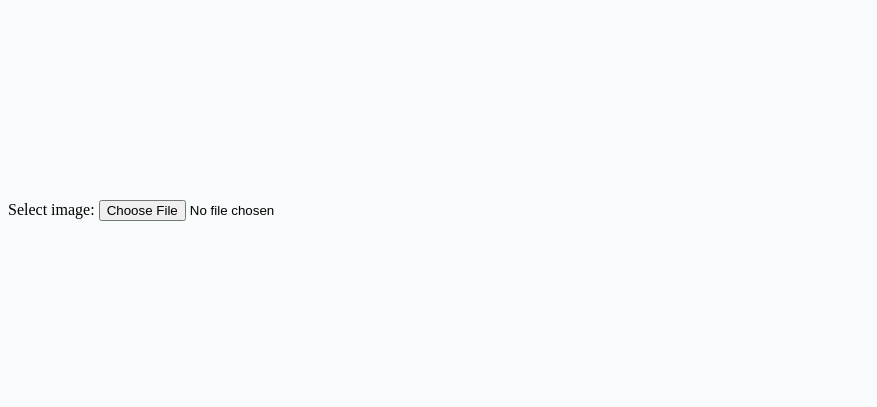
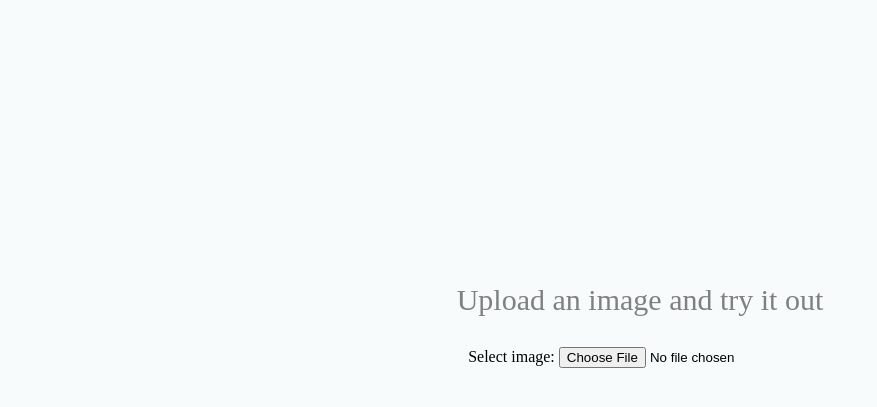
Before and after one commit to dbasri12/CMPT340-SkinClassification, a Flask app: template templates/homeNew.html in a window 1280 px wide. Shown: the part 223-630 px from the top of the page, without its empty margins (0-877 px from the left). Run offline with Flask 2, Linux system fonts and the light colour scheme; the template is opened without the code that fills it, so the values that code supplies are empty; grey boxes labelled with a size stand in for pictures from a placeholder-image service; some libraries are stand-ins or nearby versions.

Commit message:
Added element for displaying result, result and imageresult will be hidden until data is ready to be loaded.

```diff
--- a/templates/homeNew.html
+++ b/templates/homeNew.html
@@ -29,9 +29,16 @@
             color:grey;
         }
 
+        #result p{
+            text-align: center;
+            opacity: 0;    /*Change opacity to 1 when results are available*/
+            font-size: 25px;
+            color: grey;
+        }
+
         #imageResults{
             padding: 6;
-            opacity: 0;
+            opacity: 0;     /*Change opacity to 1 when image results are available*/
             margin-left: auto;
             margin-right: auto;
             margin-top: 10px;
@@ -44,6 +51,16 @@
             vertical-align: middle;
         }
 
+        .explanation p{
+            color: grey;
+            font-size: 30px;
+            text-align: center;
+        }
+
+        form{
+            text-align: center;
+        }
+
     </style>
 	<body>
 		<div class="header">
@@ -54,10 +71,19 @@
             <p>A free tool that checks skin conditions and finds similar images.</p>
         </div>
 
+        <div id="result">
+            <p>placeholder result</p>
+        </div>
+
         <div id="imageResults">
             <img src="https://via.placeholder.com/200.png" hspace="10"/>
             <img src="https://via.placeholder.com/200.png" hspace="10"/>
         </div>
+        <div class="explanation">
+            <p>Upload an image and try it out</p>
+        </div>
+
+
         <form action="/action_page.php">
             <label for="img">Select image:</label>
             <input type="file" id="img" name="img" accept="image/*">
```
